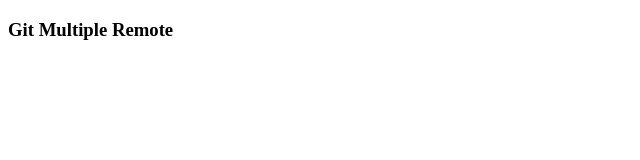
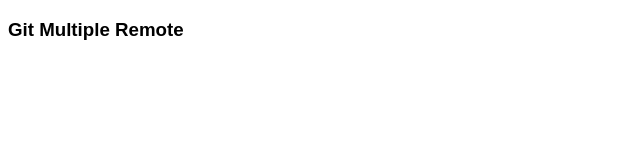
Before and after one commit to dedenwahyudi/git-multiple-remote, a plain HTML site: page index.html in a window 1280 px wide. Shown: the full height of the page, 0-640 px from the left. Drawn offline with Linux system fonts and the light colour scheme.

Commit message:
Menambahkan file style.css

```diff
--- a/index.html
+++ b/index.html
@@ -3,6 +3,7 @@
   <head>
     <meta charset="UTF-8" />
     <meta name="viewport" content="width=device-width, initial-scale=1.0" />
+    <link rel="stylesheet" href="style.css" />
     <title>Git Multiple Remote</title>
   </head>
   <body>
--- /dev/null
+++ b/style.css
@@ -0,0 +1,3 @@
+body {
+  font-family: arial;
+}
```
